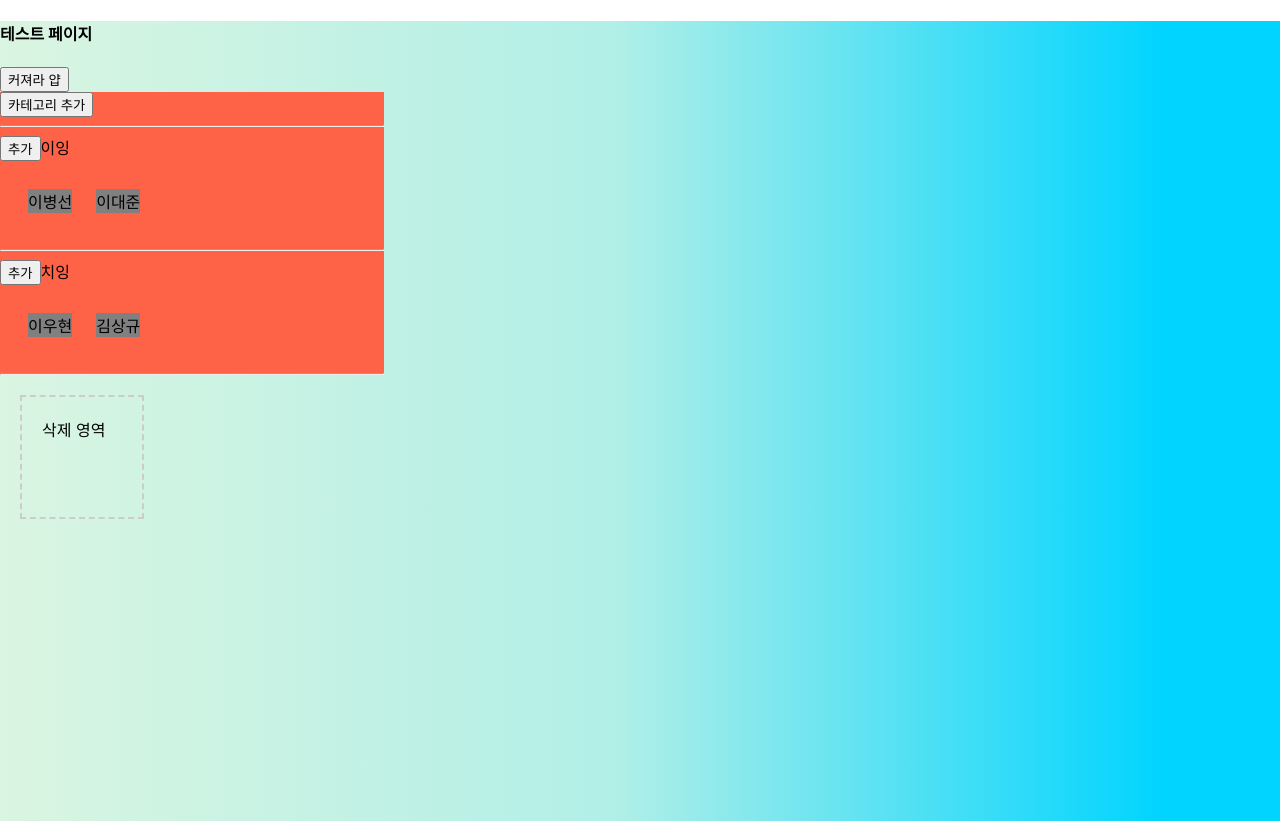
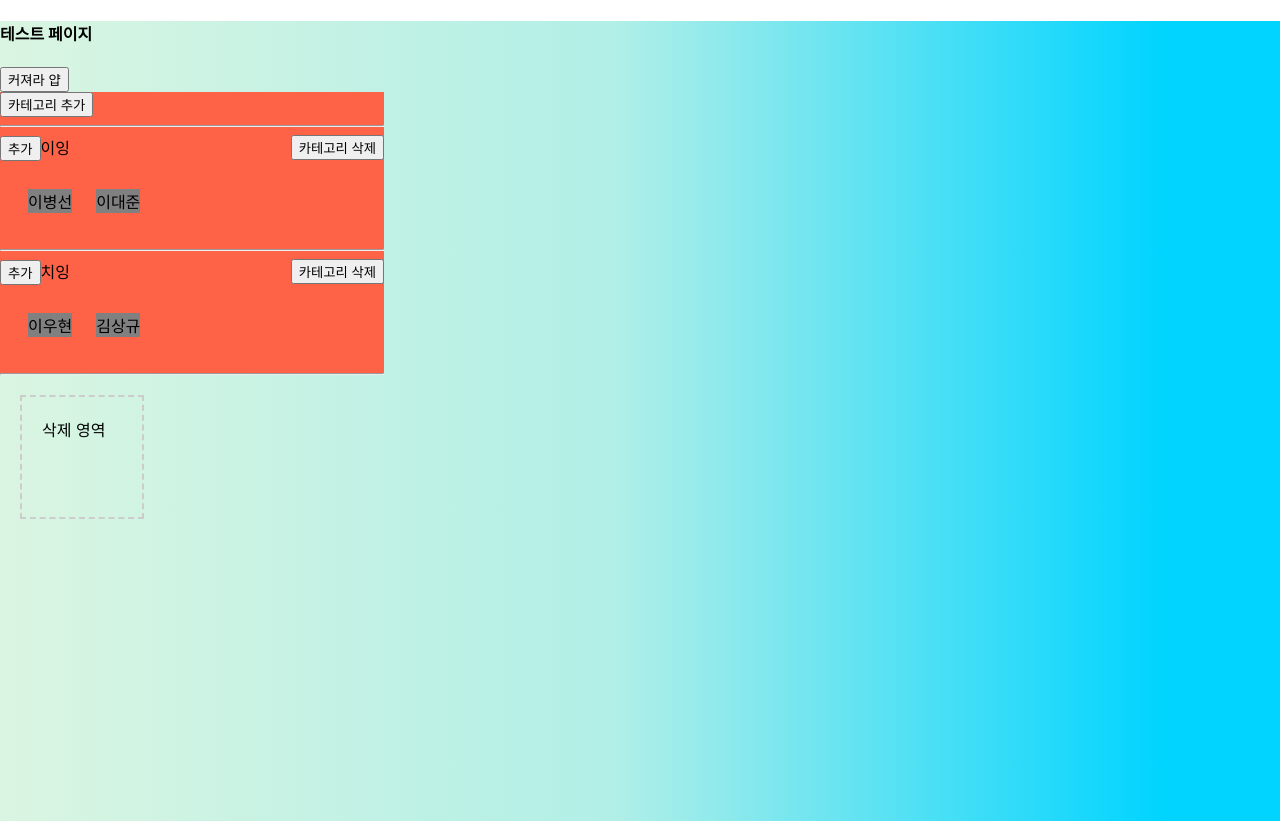
Before and after one commit to djLee77/draw-wardrobe, a React (Create React App) app in the folder reactboard/: page /test in a window 1280 px wide. Built offline with nearby package versions, Linux system fonts and the light colour scheme; no server answers.

Commit message:
카테고리 삭제 함수 구현

```diff
--- a/reactboard/src/pages/TestPage.jsx
+++ b/reactboard/src/pages/TestPage.jsx
@@ -76,6 +76,17 @@ const TestPage = () => {
     addCategory(setList, newCategoryName);
   };
 
+  // 카테고리 삭제 함수
+  const handleDeleteCategory = deleteID => {
+    if (!window.confirm('정말로 삭제할겨? 안에 내용도 다 삭제되는뎅')) return;
+
+    // categoryID와 같은 id 가진 항목을 제거한 새로운 배열 생성
+    const newData = list.filter(value => value.categoryID !== deleteID);
+    console.log(newData);
+    // 상태 업데이트
+    setList(newData);
+  };
+
   // 아이템 추가 함수
   const handleAddItem = categoryID => {
     const name = window.prompt('이름 입력');
@@ -110,6 +121,13 @@ const TestPage = () => {
               추가
             </button>
             <span>{value.categoryName}</span>
+            <button
+              style={{ float: 'right' }}
+              type="button"
+              onClick={() => handleDeleteCategory(value.categoryID)}
+            >
+              카테고리 삭제
+            </button>
             <div
               style={{
                 display: 'flex',
```
